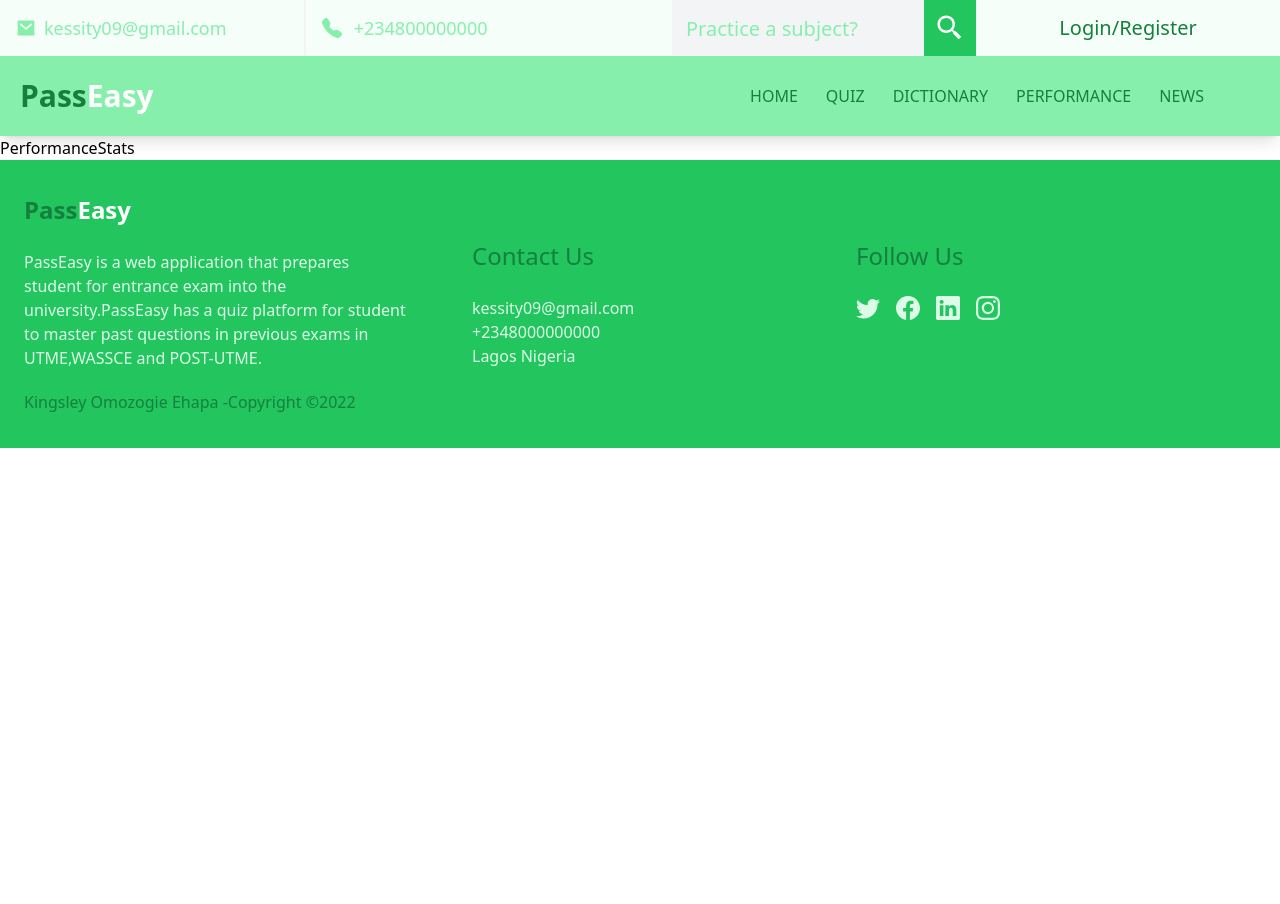
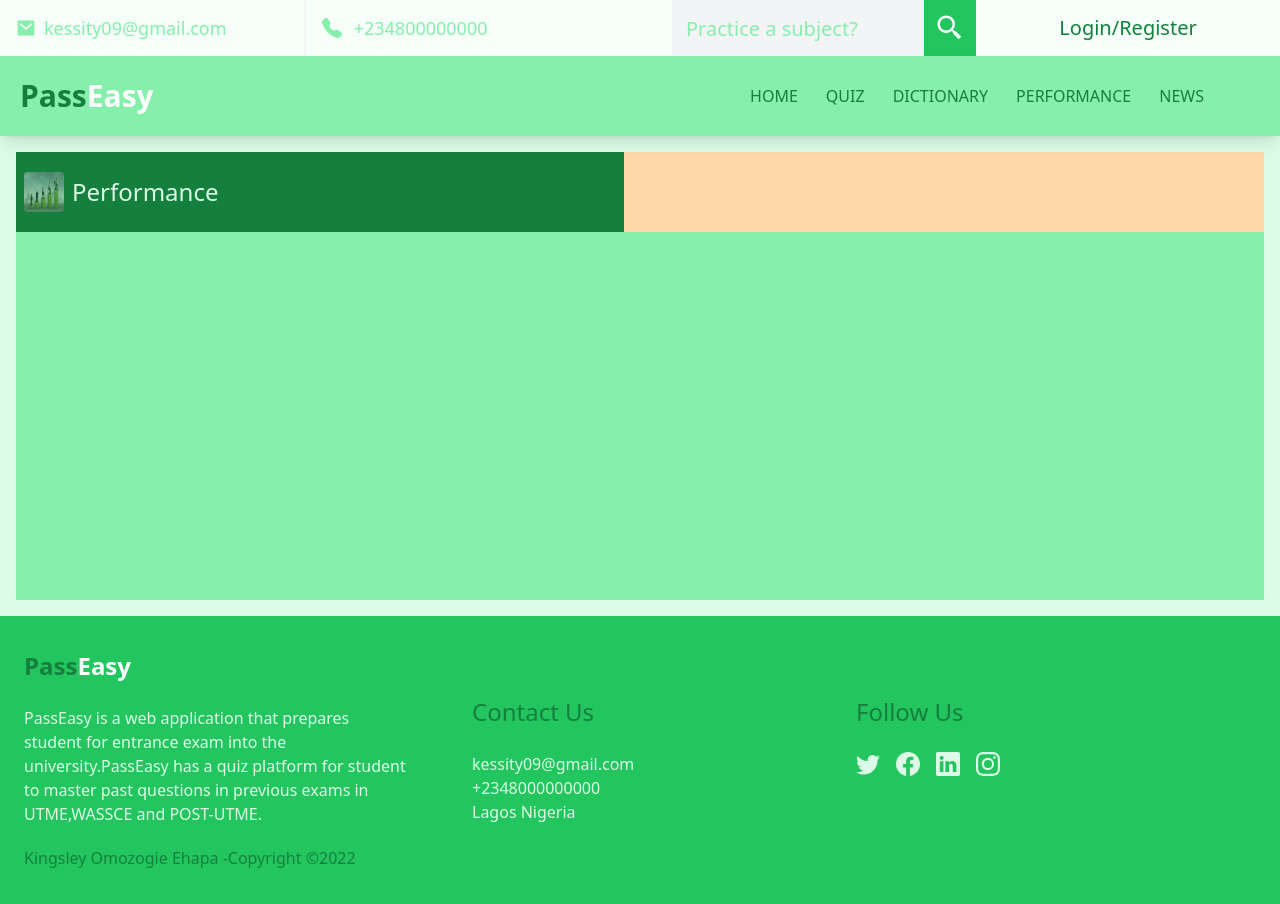
Before and after one commit to KINGSLEYEHAPA/pass-easy-stutern-personal-project, a React (Create React App) app: page /performance in a window 1280 px wide. Before the commit the page ends 800 px from the top, so only its background shows below. Built offline with nearby package versions, Linux system fonts and the light colour scheme.

Commit message:
Working on performance section

```diff
--- a/src/components/Dictionary.jsx
+++ b/src/components/Dictionary.jsx
@@ -22,7 +22,7 @@ const Dictionary = () => {
                   Dictionary
                 </h1>
               </div>
-              <div className="h-10 ssm:h-12 w-72 ssm:w-96 lg:w-[32rem] flex justify-start items-center">
+              <div className="h-10 ssm:h-12 w-72 ssm:w-96 lg:w-[28rem] flex justify-start items-center">
                 <div className="flex justify-center items-center h-full w-full ">
                   <input
                     className="w-full h-full outline-none px-3  text-xl bg-gray-100 text-green-700 placeholder:text-green-300 rounded-tl-lg rounded-bl-lg  "
--- a/src/components/HomePage.jsx
+++ b/src/components/HomePage.jsx
@@ -279,7 +279,7 @@ const HomePage = () => {
         </aside>
         <aside className=" h-[18rem] sm:h-[35rem] ssm:h-full ssm:w-1/2">
           <img
-            className="w-full h-full ssm:h-[21rem] lg:h-4/5 shadow-xl"
+            className="w-full h-full ssm:h-[21rem] lg:h-4/5 shadow-xl rounded-xl"
             src={pastQuestions}
             alt="Student"
           />
--- a/src/components/PerformanceStats.jsx
+++ b/src/components/PerformanceStats.jsx
@@ -1,7 +1,35 @@
 import React from "react";
+import perfLogo from "../assets/img/performance.jfif";
 
 const PerformanceStats = () => {
-  return <div className="mt-52 lg:mt-[8.5rem]">PerformanceStats</div>;
+  const statsTab = [
+    "Last Quiz",
+    "Best Quiz Time",
+    "Worse Quiz Time",
+    "Best Score",
+    "Worse Score",
+    "Absolute Best",
+  ];
+  return (
+    <div className="mt-52 lg:mt-[8.5rem] bg-green-100 h-[30rem] w-full p-4">
+      <div className="bg-green-300 h-full w-full">
+        <div className="h-28 md:h-20 md:w-full bg-green-700 flex justify-between">
+          <div className="w-56 h-full flex gap-2 justify-start items-start md:items-center mt-6 md:mt-0 px-2">
+            <div className="w-10 h-10 relative">
+              <img
+                className="w-full h-full rounded"
+                src={perfLogo}
+                alt="performance-shot"
+              />
+              <div className="absolute top-0 left-0 w-full h-full z-20 bg-green-700/50"></div>
+            </div>
+            <h1 className="text-green-100 text-xl ssm:text-2xl">Performance</h1>
+          </div>
+          <div className="bg-orange-200 h-full w-96 md:w-[40rem]"></div>
+        </div>
+      </div>
+    </div>
+  );
 };
 
 export default PerformanceStats;
```
Also changed, not shown: src/assets/img/performance.jfif (added).
